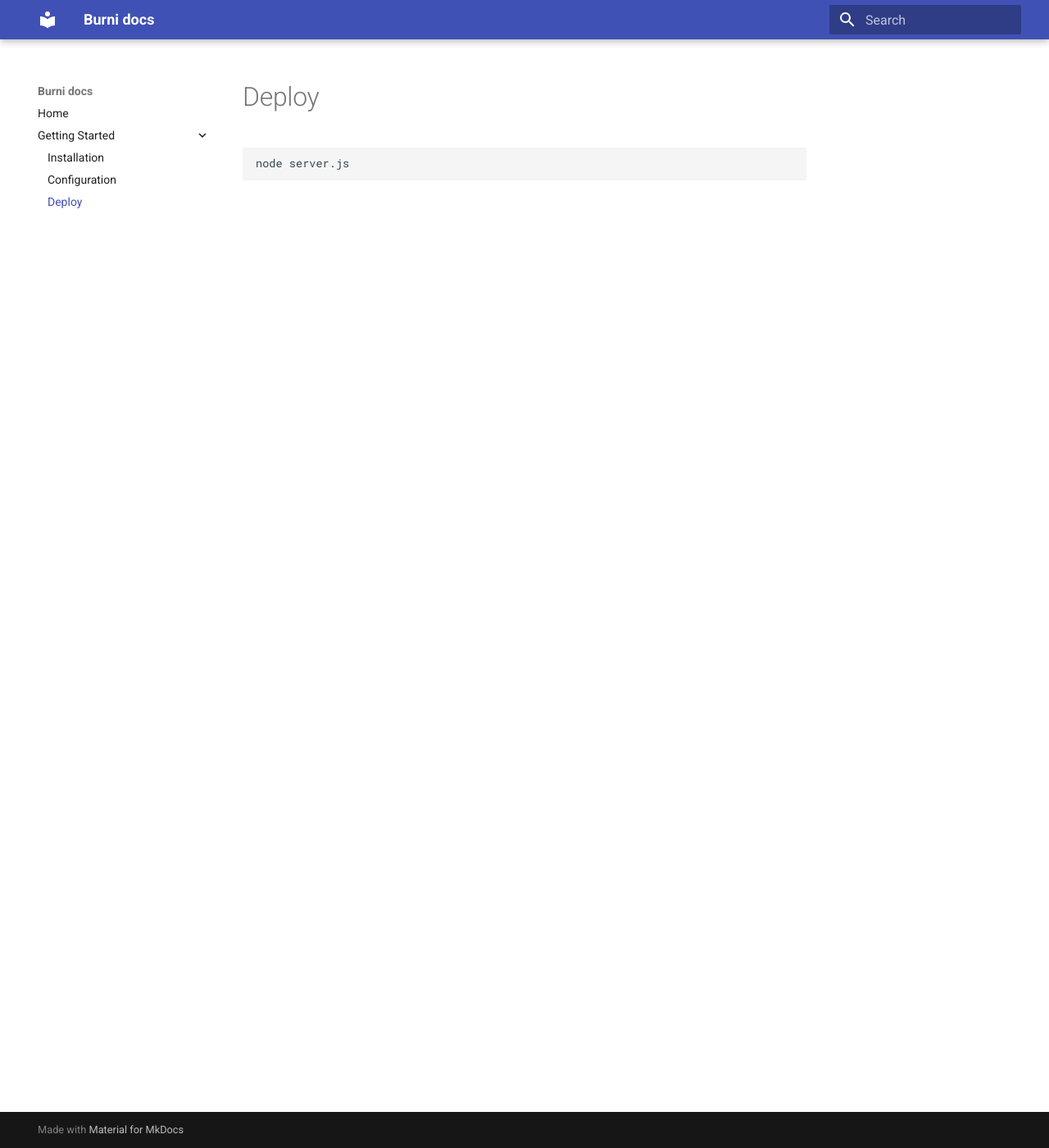
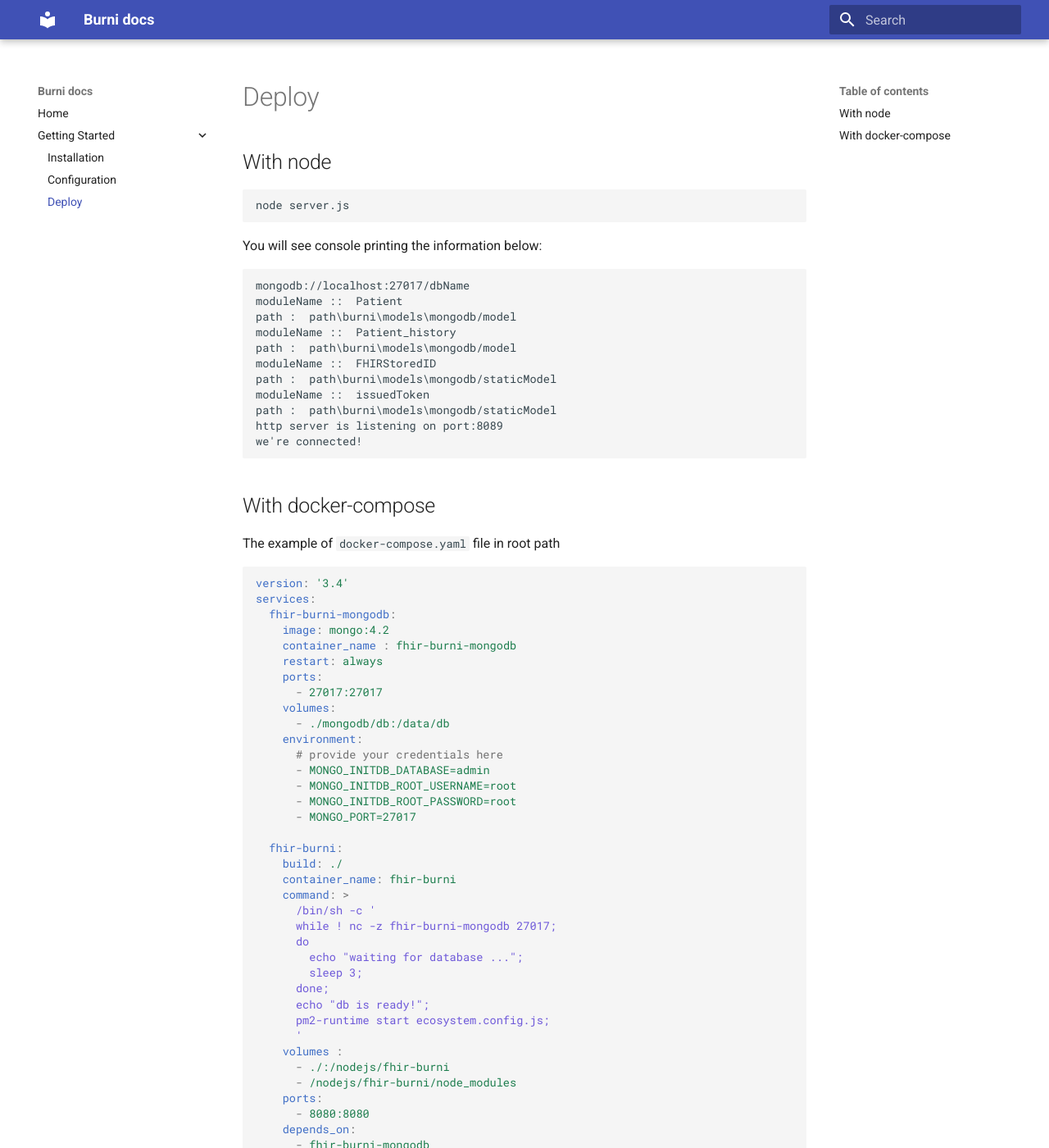
Before and after one commit to Chinlinlee/burni-docs, an MkDocs documentation site: the page built from docs/Getting started/Deploy.md, in a window 1280 px wide and 1400 px high. Shown: the whole window at 82% size. Built offline with MkDocs 1.6.1 and Material for MkDocs 9.7.7, drawn with Linux system fonts in a browser that asks for light colours; some of the changed text lies outside the part shown.

Commit message:
docs: update deploy
- add docker-compose

````diff
--- a/docs/Getting started/Deploy.md
+++ b/docs/Getting started/Deploy.md
@@ -1,4 +1,67 @@
 # Deploy
+## With node
 ```sh
 node server.js
 ```
+You will see console printing the information below:
+```
+mongodb://localhost:27017/dbName
+moduleName ::  Patient
+path :  path\burni\models\mongodb/model
+moduleName ::  Patient_history
+path :  path\burni\models\mongodb/model
+moduleName ::  FHIRStoredID
+path :  path\burni\models\mongodb/staticModel
+moduleName ::  issuedToken
+path :  path\burni\models\mongodb/staticModel
+http server is listening on port:8089
+we're connected!
+```
+## With docker-compose
+The example of `docker-compose.yaml` file in root path
+```yaml
+version: '3.4'
+services:
+  fhir-burni-mongodb:
+    image: mongo:4.2
+    container_name : fhir-burni-mongodb
+    restart: always
+    ports:
+      - 27017:27017
+    volumes:
+      - ./mongodb/db:/data/db
+    environment:
+      # provide your credentials here
+      - MONGO_INITDB_DATABASE=admin
+      - MONGO_INITDB_ROOT_USERNAME=root
+      - MONGO_INITDB_ROOT_PASSWORD=root
+      - MONGO_PORT=27017
+
+  fhir-burni:
+    build: ./
+    container_name: fhir-burni
+    command: >
+      /bin/sh -c '
+      while ! nc -z fhir-burni-mongodb 27017;
+      do
+        echo "waiting for database ...";
+        sleep 3;
+      done;
+      echo "db is ready!";
+      pm2-runtime start ecosystem.config.js;
+      '
+    volumes :
+      - ./:/nodejs/fhir-burni
+      - /nodejs/fhir-burni/node_modules
+    ports:
+      - 8080:8080
+    depends_on:
+      - fhir-burni-mongodb
+    tty : true
+    restart: on-failure:3
+    stdin_open : true
+```
+deploy
+```sh
+docker-compose up -d
+```
````
